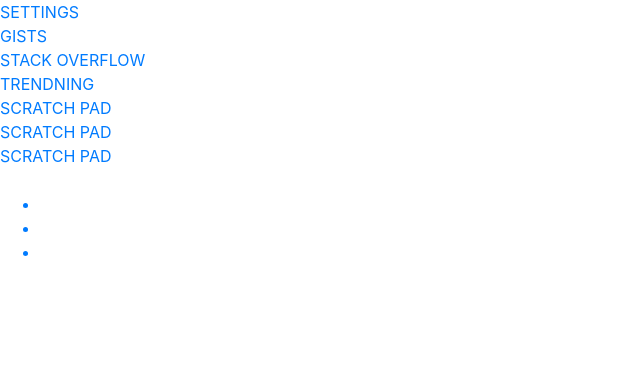
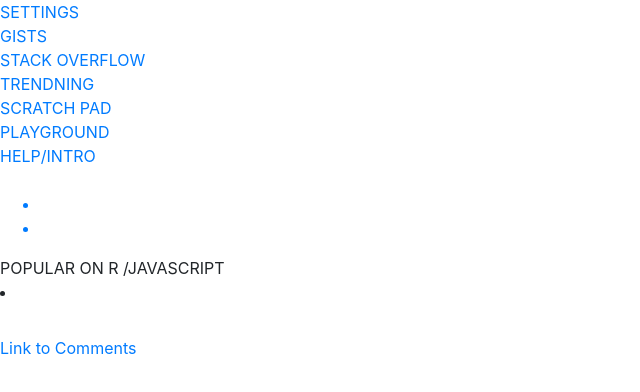
Before and after one commit to briannyeko/Chingu-initab-clone, a plain HTML site: page index.html in a window 1280 px wide. Shown: the whole page, without its empty margins (0-640 px from the left). Drawn offline with nearby package versions, Linux system fonts and the light colour scheme.

Commit message:
Fixed Navbar
Fixed Navbar and the rest.

```diff
--- a/index.html
+++ b/index.html
@@ -54,14 +54,14 @@
         <div class="links">
             <a href="">
                 <span class=""></span>
-<span class="">SCRATCH PAD</span>
+<span class="">PLAYGROUND</span>
             </a>
         </div>
         <!-- Help/Intro -->
         <div class="links">
             <a href="">
                 <span class=""></span>
-<span class="">SCRATCH PAD</span>
+<span class="">HELP/INTRO</span>
             </a>
         </div>
         <!-- Icon Navbar -->
@@ -71,16 +71,12 @@
             </a>
         </div>
         <!-- Ul -->
-        <!-- Facebook -->
+        <!-- Twitter -->
         <ul class="socialUL">
             <a href="">
                 <li class=""></li>
             </a>
-            <!-- Linkedin -->
-            <a href="">
-                <li class=""></li>
-            </a>
-            <!-- Twitter -->
+            <!-- Github -->
             <a href="">
                 <li class=""></li>
             </a>
@@ -89,6 +85,27 @@
 </div>
 <!-- End of the Section -->
 <!-- Reddit Feed -->
+<div class="Main-Reddit">
+<div class="reddit">
+
+    <div class="redditIcon">
+        <span class=""></span>
+        <span class="">POPULAR ON R /JAVASCRIPT</span>
+    </div>
+    <div class="redditNews">
+    <li class="newstitle">
+        <a href="">
+            <h5 class=""></h5>
+          <span class=""></span>
+          <span class=""></span>
+          <br />
+          <a class="" href="#">Link to Comments</a>
+        </a>
+    </li>
+    </div>
+</div>
+</div>
+
 <!-- Feed -->
 <!-- Github Feed -->
         </div>
```
